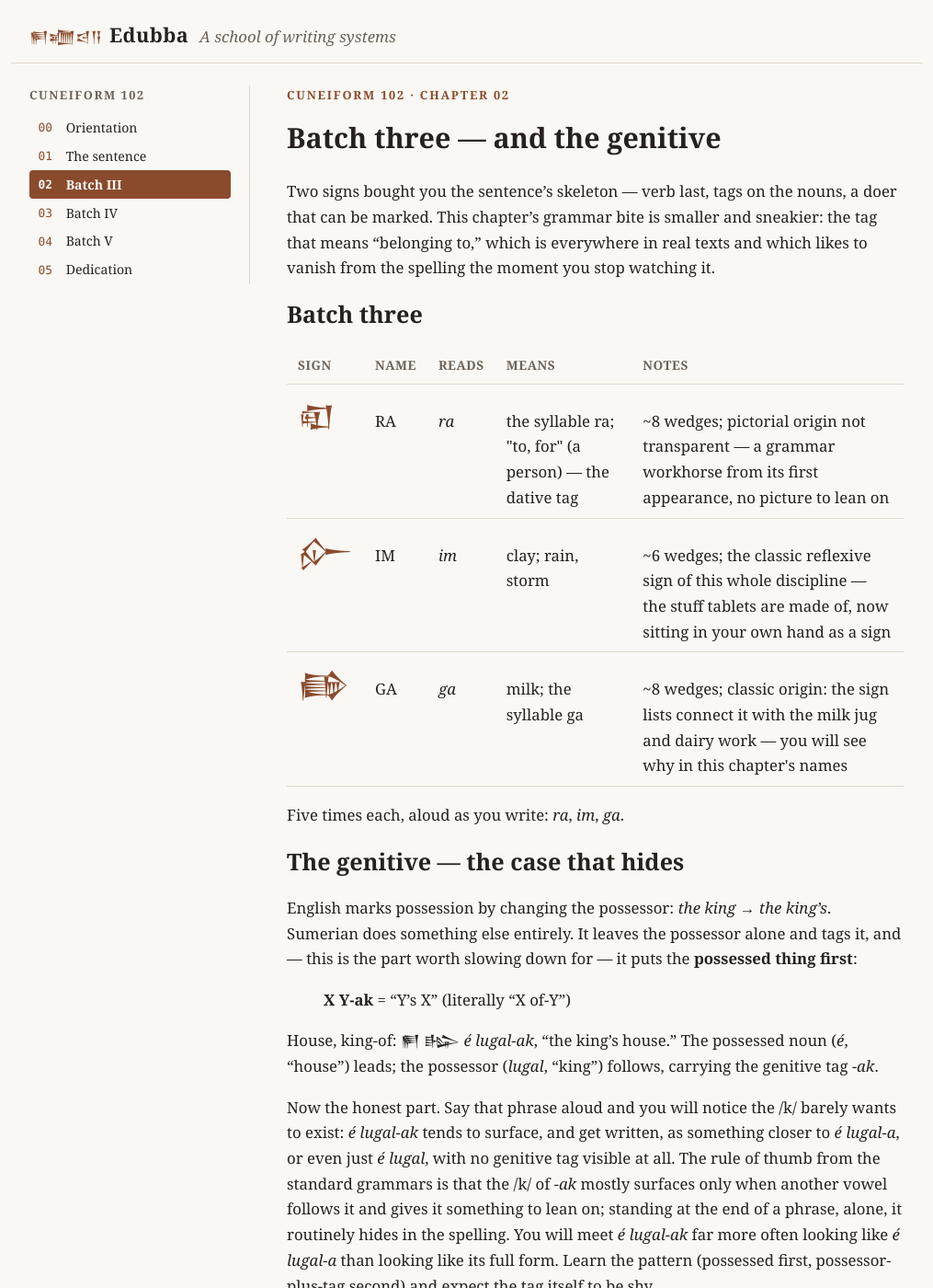
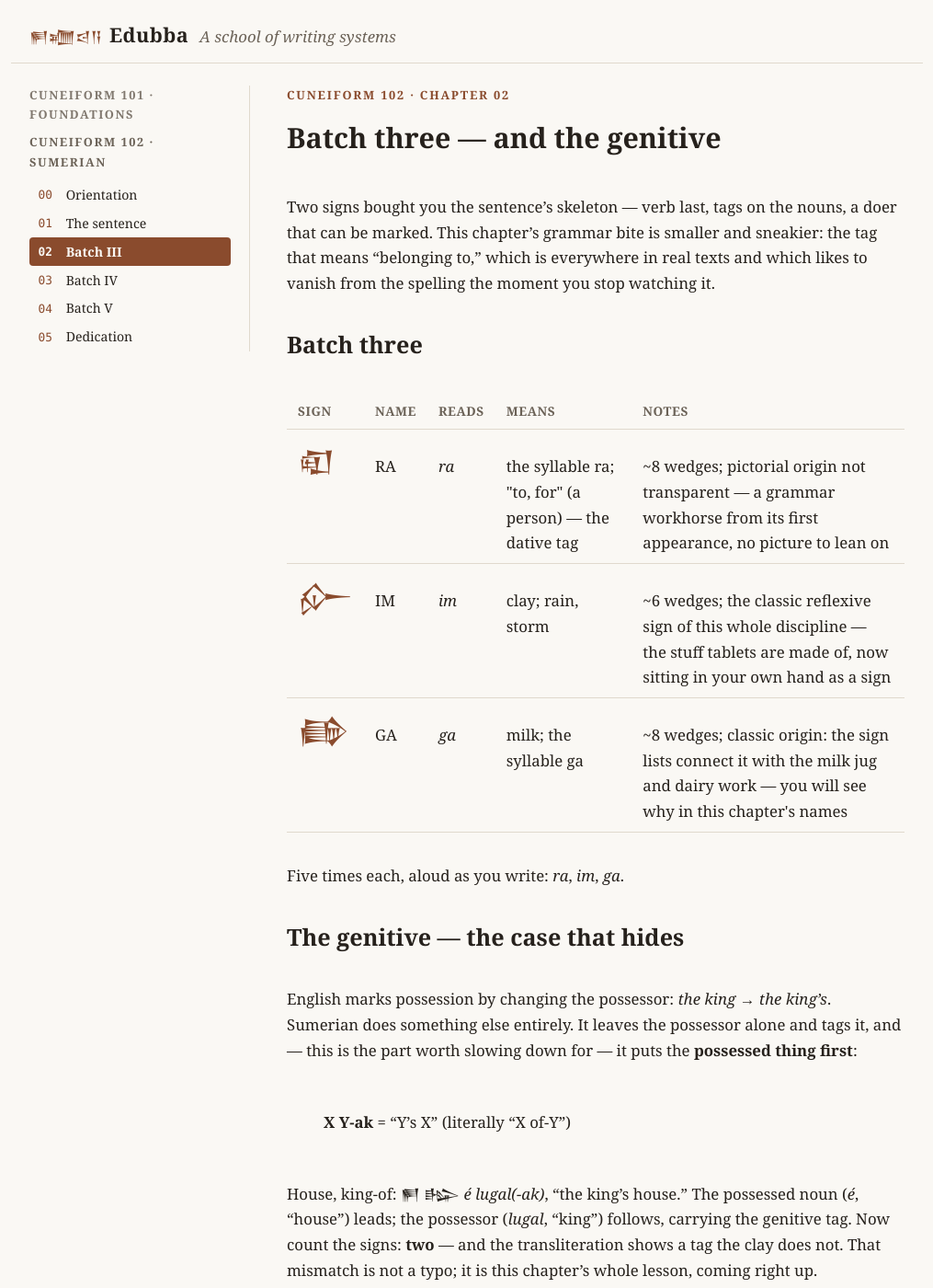
Before and after one commit to arvicco/nabu-edubba, a Jekyll site: the page built from site/cuneiform/102/02-batch-three-and-the-genitive.md, in a window 1280 px wide and 1400 px high. Shown: the whole window at 92% size, without its empty margins (132-1147 px from the left). Built offline with Jekyll 4.4.1, drawn with Linux system fonts in a browser that asks for light colours.

Commit message:
feat: school-wide sidebar + footnotes below nav (owner review)
Sidebar now lists every course of the school in numeric order
(school:/course_no: front matter on course indexes): 101 sits folded
above 102 as a one-click link, only the current course's chapters
expand. Footnotes ordered below the bottom navigation line via flex
order on the chapter column (kramdown emits them in-content).
Ch. 04 rebuilt on the taught sign: mu-du composed 𒈬𒁺 in a figure,
the du3 homophone banished to a later stretch; ch. 02's invisible
-ak turned into the explicit count-the-signs teaching moment.
Verified by screenshot on 101 and 102 pages.

Co-Authored-By: Claude Fable 5 <noreply@anthropic.com>

```diff
--- a/site/_layouts/chapter.html
+++ b/site/_layouts/chapter.html
@@ -11,10 +11,15 @@ layout: default
 {% endif %}
 <div class="chapter-shell">
 {% if page.course %}
+  {% assign school_slug = page.course | split: "-" | first %}
+  {% assign school_courses = site.pages | where: "school", school_slug | sort: "course_no" %}
   <aside class="course-sidebar">
+    {% for c in school_courses %}
+      {% assign c_course = school_slug | append: "-" | append: c.course_no %}
+      {% if c_course == page.course %}
     <details class="course-sidebar-details" open>
-      <summary class="course-sidebar-title">
-        <a href="{{ page.course_url | relative_url }}">{{ page.course_title | default: "Course" }}</a>
+      <summary class="course-sidebar-title course-sidebar-current">
+        <a href="{{ c.url | relative_url }}">{{ c.title }}</a>
       </summary>
       <ol class="course-sidebar-list" start="0">
         {% for p in course_pages %}
@@ -28,6 +33,12 @@ layout: default
         {% endfor %}
       </ol>
     </details>
+      {% else %}
+    <p class="course-sidebar-title course-sidebar-other">
+      <a href="{{ c.url | relative_url }}">{{ c.title }}</a>
+    </p>
+      {% endif %}
+    {% endfor %}
   </aside>
 {% endif %}
 <article class="chapter-main">
--- a/site/assets/style.css
+++ b/site/assets/style.css
@@ -337,6 +337,28 @@ img, svg { max-width: 100%; }
   margin-top: 2.5rem;
 }
 
+/* Footnotes render below the bottom navigation line (owner rule):
+   kramdown emits .footnotes inside the content stream, so the
+   chapter column is a flex stack and the footnotes are ordered last. */
+.chapter-main { display: flex; flex-direction: column; }
+.chapter-main > * { order: 0; }
+.chapter-main > .chapter-nav-bottom { order: 1; }
+.chapter-main > .footnotes {
+  order: 2;
+  border: none;
+  color: var(--muted);
+  font-size: 0.85rem;
+  margin-top: 0.75rem;
+}
+.chapter-main > .footnotes hr { display: none; }
+
+.course-sidebar-other {
+  margin: 0 0 0.6rem;
+  opacity: 0.85;
+}
+
+.course-sidebar-current { margin-top: 0.2rem; }
+
 .chapter-nav-steps { display: inline-flex; gap: 1rem; }
 
 .chapter-standfirst {
--- a/site/cuneiform/101/index.md
+++ b/site/cuneiform/101/index.md
@@ -1,4 +1,6 @@
 ---
+school: cuneiform
+course_no: 101
 title: Cuneiform 101 · Foundations
 description: >-
   The foundations course of the cuneiform school: what cuneiform is,
--- a/site/cuneiform/102/02-batch-three-and-the-genitive.md
+++ b/site/cuneiform/102/02-batch-three-and-the-genitive.md
@@ -64,10 +64,12 @@ down for — it puts the **possessed thing first**:
 
 > **X Y-ak** = "Y's X" (literally "X of-Y")
 
-House, king-of: <span class="script">𒂍 𒈗</span> *é lugal-ak*, "the
-king's house." The possessed noun (*é*, "house") leads; the
-possessor (*lugal*, "king") follows, carrying the genitive tag
-*-ak*.
+House, king-of: <span class="script">𒂍 𒈗</span> *é lugal(-ak)*,
+"the king's house." The possessed noun (*é*, "house") leads; the
+possessor (*lugal*, "king") follows, carrying the genitive tag.
+Now count the signs: **two** — and the transliteration shows a tag
+the clay does not. That mismatch is not a typo; it is this
+chapter's whole lesson, coming right up.
 
 Now the honest part. Say that phrase aloud and you will notice the
 /k/ barely wants to exist: *é lugal-ak* tends to surface, and get
```
Also changed, not shown: site/cuneiform/102/04-batch-five-the-verbal-chain.md (+24 -17 lines), site/cuneiform/102/index.md (+2 -0 lines).
